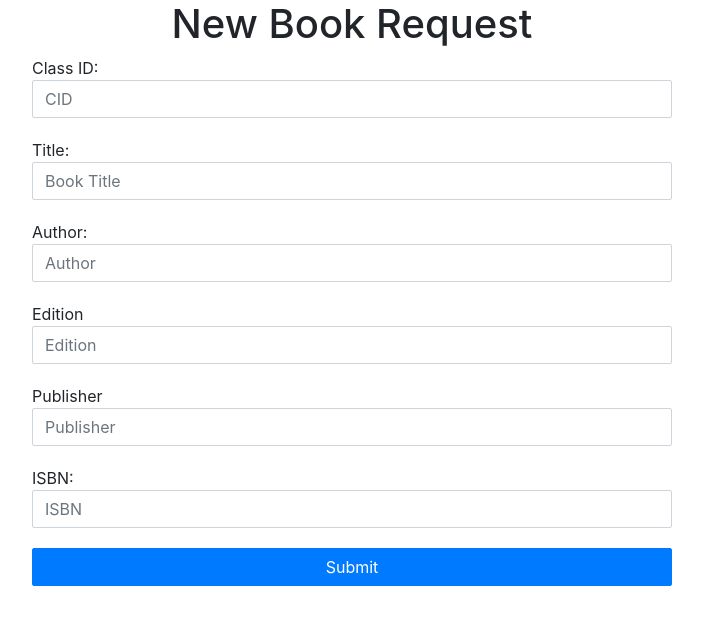
After one commit to jxngo/bookorderweb, a PHP site: page /new_form.php in a window 1280 px wide. The commit adds this page. Shown: the top 625 px of the page, without its empty margins (288-991 px from the left). Run offline with PHP 8.4, Linux system fonts and the light colour scheme; a user stored in the database is signed in.

Commit message:
johnny branch

```diff
--- /dev/null
+++ b/new_form.php
@@ -0,0 +1,101 @@
+<?php
+// Include config file
+session_start();
+require_once "db_connect.php";
+
+#define variables and initialize with empty values
+$title = $cid = $author = $edition = $publisher = $isbn = "";
+$email = $_SESSION["email"];
+
+if ($_SERVER["REQUEST_METHOD"] == "POST") {
+    if(isset($_POST["cid"]) && !empty(trim($_POST["cid"]))) $cid = trim($_POST["cid"]);
+    if(isset($_POST["title"]) && !empty(trim($_POST["title"]))) $title = trim($_POST["title"]);
+    if(isset($_POST["author"]) && !empty(trim($_POST["author"]))) $author = trim($_POST["author"]);
+    if(isset($_POST["edition"]) && !empty(trim($_POST["edition"]))) $edition= trim($_POST["edition"]);
+    if(isset($_POST["publisher"]) && !empty(trim($_POST["publisher"]))) $publisher= trim($_POST["publisher"]);
+    if(isset($_POST["isbn"]) && !empty(trim($_POST["isbn"]))) $isbn= trim($_POST["isbn"]);
+
+    if (!empty($cid) && !empty($title) && !empty($author) && !empty($edition) && !empty($publisher) && !empty($isbn)) {
+        $sql = "INSERT INTO bookrequests(cid, email, booktitle, authornames, edition, publisher, isbn) VALUES (?, ?, ?, ?, ?, ?, ?)";
+        if ($stmt = $conn->prepare($sql)) {
+            $stmt->bind_param("sssssss",$param_cid,$param_email,$param_title,$param_author,$param_edition,$param_publisher,$param_isbn);
+            $param_cid = $cid;
+            $param_email = $email;
+            $param_title = $title;
+            $param_author = $author;
+            $param_edition = $edition;
+            $param_publisher = $publisher;
+            $param_isbn = $isbn;
+            if ($stmt->execute()) {
+                header("location: professor.php");
+            }
+            else {
+                echo "Oops! Something went wrong. Please try again later.";
+                echo $stmt->error;
+            }
+            $stmt->close();
+        }
+    }
+}
+$conn->close();
+?>
+
+<!DOCTYPE HTML>
+<html>
+    <head>
+        <meta charset="utf-8">
+        <meta name="viewport" content="width=device-width, initial-scale=1, shrink-to-fit=no">
+        <title>New Book Form</title>
+        <link rel="stylesheet" href="https://stackpath.bootstrapcdn.com/bootstrap/4.5.0/css/bootstrap.min.css">
+        <link rel="stylesheet" href="https://maxcdn.bootstrapcdn.com/font-awesome/4.7.0/css/font-awesome.min.css">
+        <style>
+            .form-control, .btn {
+                min-height: 38px;
+                border-radius: 2px;
+                width = 50px;
+            }
+            .form-group {
+
+            }
+            .form-row {
+                max-width: 50%;
+                margin-left: 25%;
+                padding-bottom: 20px;
+            }
+        </style>
+    </head>
+    <body class="book-form">
+        <form action="new_form.php" method="post">
+            <h1 class="text-center">New Book Request</h1>
+            <div class="form-group">
+                <div class="form-row">
+                    <text>Class ID:</text>
+                    <input type="text" name="cid" class="form-control" placeholder="CID" required="required">
+                </div>
+                <div class="form-row">
+                    <text>Title:</text>
+                    <input type="text" name="title" class="form-control" placeholder="Book Title" required="required">
+                </div>
+                <div class="form-row">
+                    <text>Author:</text>
+                    <input type="text" name="author" class="form-control" placeholder="Author" required="required">
+                </div>
+                <div class="form-row">
+                    <text>Edition</text>
+                    <input type="text" name="edition" class="form-control" placeholder="Edition" required="required">
+                </div>
+                <div class="form-row">
+                    <text>Publisher</text>
+                    <input type="text" name="publisher" class="form-control" placeholder="Publisher" required="required">
+                </div>
+                <div class="form-row">
+                    <text>ISBN:</text>
+                    <input type="text" name="isbn" class="form-control" placeholder="ISBN" required="required">
+                </div>
+                <div class="form-row">
+                    <button type="submit" class="btn btn-primary btn-block">Submit</button>
+                </div>
+            </div>
+        </form>
+    </body>
+</html>
--- a/professor.php
+++ b/professor.php
@@ -22,9 +22,9 @@ if(!isset($_SESSION["loggedin"]) || $_SESSION["loggedin"] !== true){
 <body>
     <h1 class="my-5">Hello Professor <b><?php echo htmlspecialchars($_SESSION["lastname"]); ?></b> Welcome to our site.</h1>
     <p>
-        <a href="" class="btn btn-primary">Placeholder</a>
-        <a href="" class="btn btn-primary">Placeholder</a>
-        <a href="" class="btn btn-primary">Placeholder</a>
+        <a href="new_form.php" class="btn btn-primary">Submit New Book Request</a>
+        <br></br>
+        <a href="edit_form.php" class="btn btn-primary">View and Edit Current Book Request</a>
     </p>
     <p>
         <a href="reset_password.php" class="btn btn-danger ml-3">Change Your Password</a>
--- a/register.php
+++ b/register.php
@@ -65,11 +65,9 @@ if($_SERVER["REQUEST_METHOD"] == "POST"){
 
         // Prepare an insert statement
         $sql = "INSERT INTO users(acctype, email, password, firstname, lastname) VALUES ('professor', ?, ?, ?, ?)";
-
         if($stmt = $conn->prepare($sql)){
             // Bind variables to the prepared statement as parameters
             $stmt->bind_param("ssss", $param_email, $param_password, $param_firstname, $param_lastname);
-
             // Set parameters
             $param_email = $email;
             #$param_password = password_hash($password, PASSWORD_DEFAULT); // Creates a password hash
--- a/reset_password.php
+++ b/reset_password.php
@@ -4,7 +4,7 @@ session_start();
 
 // Check if the user is logged in, otherwise redirect to login page
 if(!isset($_SESSION["loggedin"]) || $_SESSION["loggedin"] !== true){
-    header("location: index.php");
+    header("location: login.php");
     exit;
 }
 
```
Also changed, not shown: edit_form.php (added, +52 -0 lines), group4710.sql (added, +93 -0 lines).
